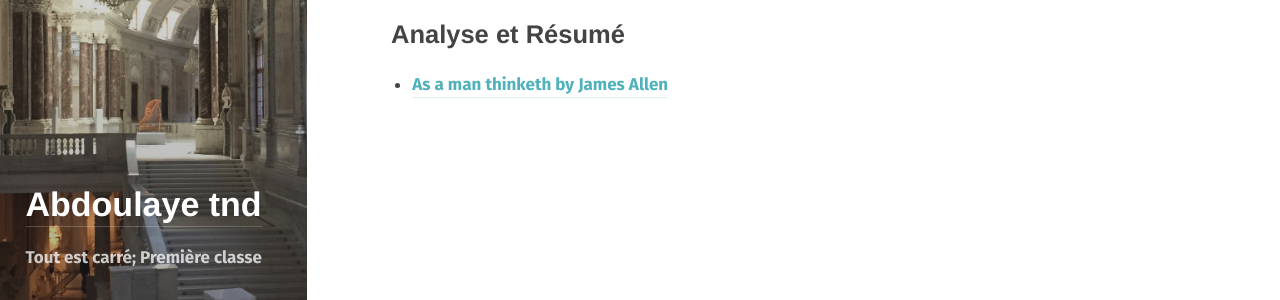
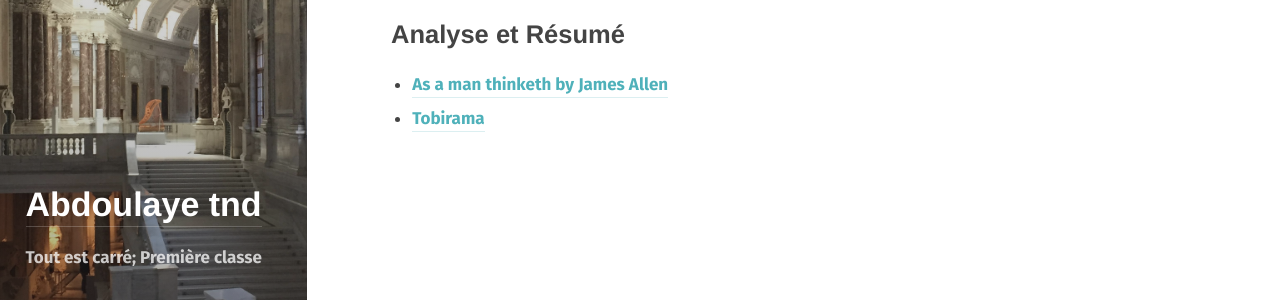
Before and after one commit to abdoulaye-tnd/tandian, a Jekyll site: the page built from Notes.md, in a window 1280 px wide. Shown: the part 351-651 px from the top of the page. Built offline with Jekyll 4.4.1, drawn with Linux system fonts in a browser that asks for light colours; some web fonts are replaced.

Commit message:
Update Notes.md

```diff
--- a/Notes.md
+++ b/Notes.md
@@ -10,6 +10,8 @@ Vous trouverez ici une liste de livres et d'articles que j'ai lus et les notes a
 ## Analyse et Résumé
 
 * [As a man thinketh by James Allen]
+* [Tobirama]
 
 
 [As a man thinketh by James Allen]: ../notes/Tel_un_homme_pense
+[Tobirama]: ../notes/ab
```
